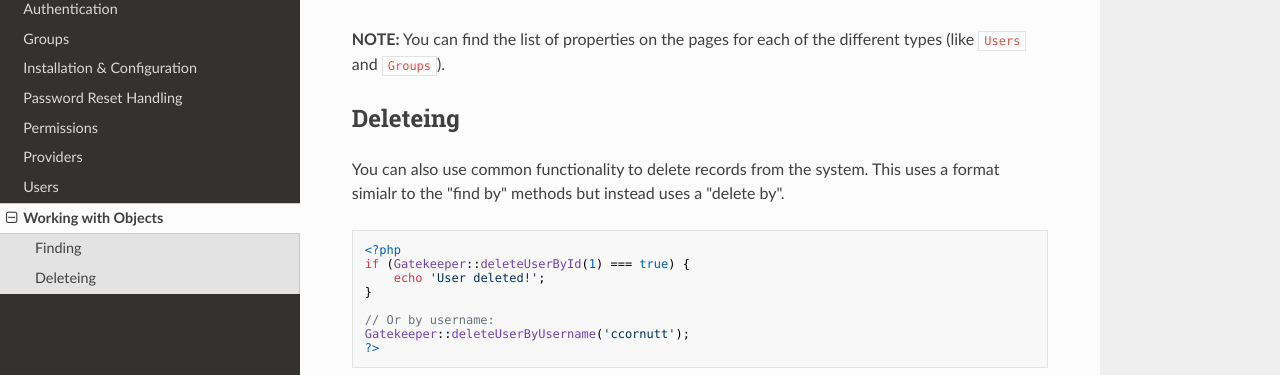
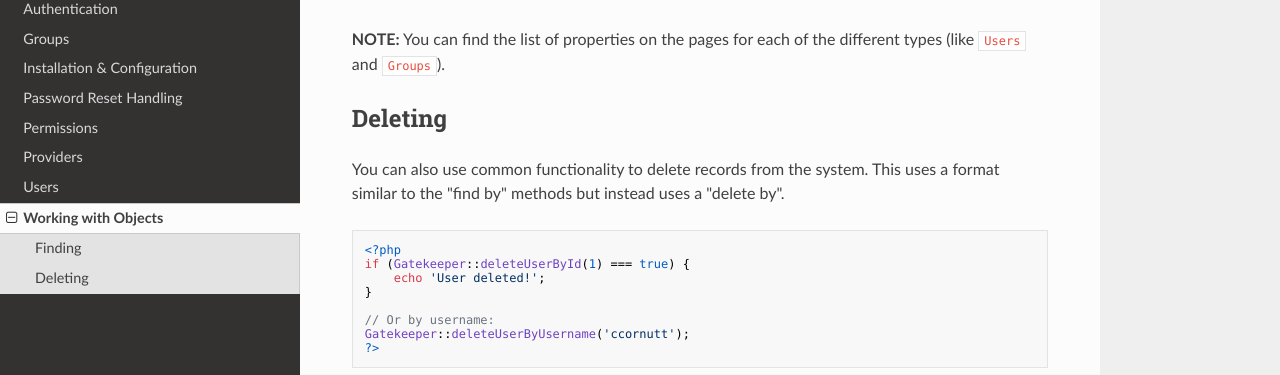
Before and after one commit to psecio/gatekeeper, an MkDocs documentation site: the page built from docs/working-with-objects.md, in a window 1280 px wide and 900 px high, scrolled down 685 px. Shown: the part 158-533 px from the top of the window. Built offline with MkDocs 1.6.1, drawn with Linux system fonts in a browser that asks for light colours; nearby versions of some CDN libraries.

Commit message:
fixing typos in the objects docs

````diff
--- a/docs/working-with-objects.md
+++ b/docs/working-with-objects.md
@@ -31,9 +31,9 @@ If no records are found given the criteria you provided, one of the "not found"
 
 **NOTE:** You can find the list of properties on the pages for each of the different types (like `Users` and `Groups`).
 
-## Deleteing
+## Deleting
 
-You can also use common functionality to delete records from the system. This uses a format simialr to the "find by" methods but instead uses a "delete by".
+You can also use common functionality to delete records from the system. This uses a format similar to the "find by" methods but instead uses a "delete by".
 
 ```php
 <?php
````
